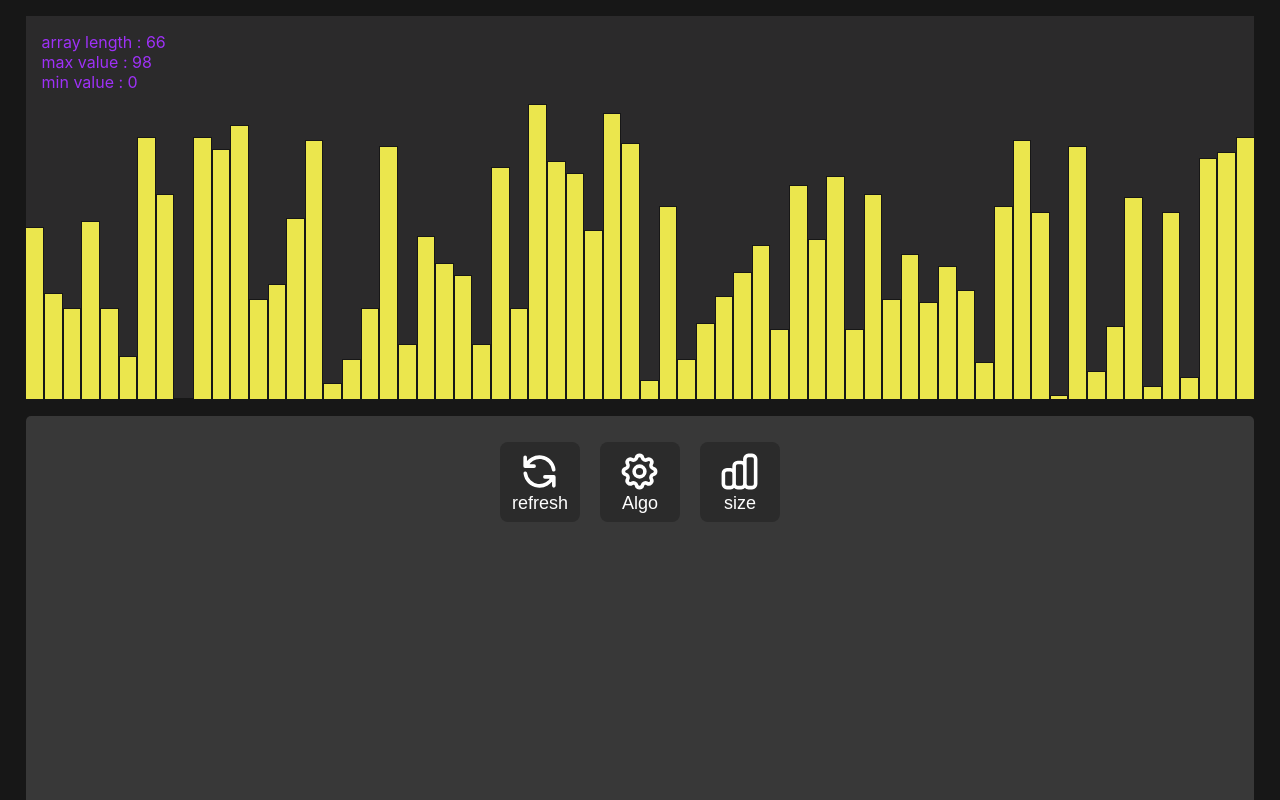
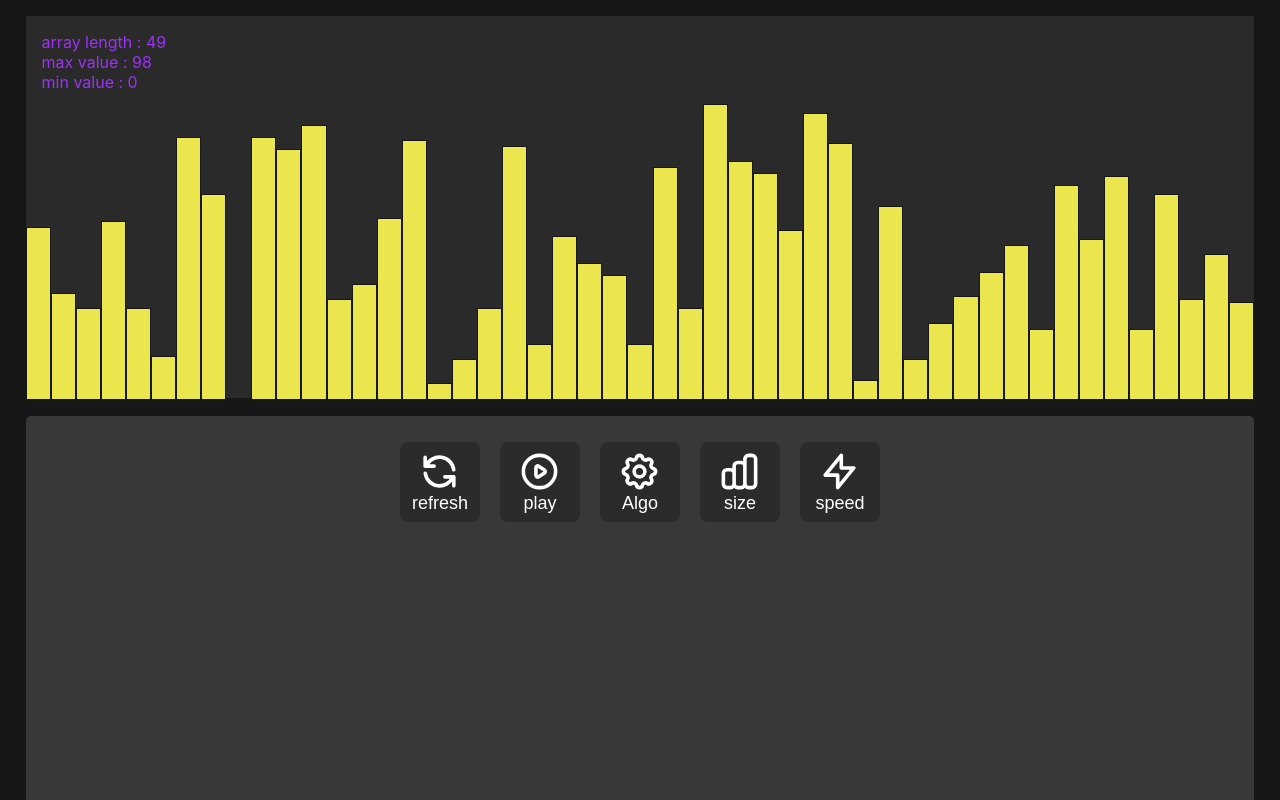
Before and after one commit to rai-roshan/react-sorting-visualizer, a React (Create React App) app: page / in a window 1280 px wide. Built offline with nearby package versions, Linux system fonts and the light colour scheme.

Commit message:
bubble sort with anuimation working

```diff
--- a/src/components/Controller/ControllerBar.js
+++ b/src/components/Controller/ControllerBar.js
@@ -1,23 +1,34 @@
 import {animateSorting} from "../../utils/animateSorting";
 import selectionSort from "../../utils/selectionSort";
+import mergeSort from "../../utils/mergeSort";
+import bubbleSort from '../../utils/bubbleSort';
 
-const ControllerBar = ({ array, bars, animateIntervalIds, generateRandomGraph }) => {
-    return <div id={"controller-bar"}>
-        <div className={'debug-bar'}>
+const ControllerBtns = ({ array, bars, animateIntervalIds, generateRandomGraph }) => {
+    return <div className={'debug-bar'}>
         <button className={'debug-btn'} onClick={ () => { generateRandomGraph() } }>
             <svg xmlns="http://www.w3.org/2000/svg" className="h-6 w-6" fill="none" viewBox="0 0 24 24"
                  stroke="currentColor">
-                    <path stroke-linecap="round" stroke-linejoin="round" stroke-width="2"
+                <path strokeLinecap="round" strokeLinejoin="round" strokeWidth="2"
                       d="M4 4v5h.582m15.356 2A8.001 8.001 0 004.582 9m0 0H9m11 11v-5h-.581m0 0a8.003 8.003 0 01-15.357-2m15.357 2H15"/>
             </svg>
             refresh
         </button>
-            <button className={'debug-btn'} onClick={ ()=>{ animateSorting(selectionSort(array), bars.current, animateIntervalIds.current) } }>
+        <button className={`debug-btn`}>
             <svg xmlns="http://www.w3.org/2000/svg" className="h-6 w-6" fill="none" viewBox="0 0 24 24"
                  stroke="currentColor">
-                    <path stroke-linecap="round" stroke-linejoin="round" stroke-width="2"
+                <path strokeLinecap="round" strokeLinejoin="round" strokeWidth="2"
+                      d="M14.752 11.168l-3.197-2.132A1 1 0 0010 9.87v4.263a1 1 0 001.555.832l3.197-2.132a1 1 0 000-1.664z"/>
+                <path strokeLinecap="round" strokeLinejoin="round" strokeWidth="2"
+                      d="M21 12a9 9 0 11-18 0 9 9 0 0118 0z"/>
+            </svg>
+            play
+        </button>
+        <button className={'debug-btn'} onClick={ ()=>{ animateSorting( bubbleSort(array), bars.current, animateIntervalIds.current) } }>
+            <svg xmlns="http://www.w3.org/2000/svg" className="h-6 w-6" fill="none" viewBox="0 0 24 24"
+                 stroke="currentColor">
+                <path strokeLinecap="round" strokeLinejoin="round" strokeWidth="2"
                       d="M10.325 4.317c.426-1.756 2.924-1.756 3.35 0a1.724 1.724 0 002.573 1.066c1.543-.94 3.31.826 2.37 2.37a1.724 1.724 0 001.065 2.572c1.756.426 1.756 2.924 0 3.35a1.724 1.724 0 00-1.066 2.573c.94 1.543-.826 3.31-2.37 2.37a1.724 1.724 0 00-2.572 1.065c-.426 1.756-2.924 1.756-3.35 0a1.724 1.724 0 00-2.573-1.066c-1.543.94-3.31-.826-2.37-2.37a1.724 1.724 0 00-1.065-2.572c-1.756-.426-1.756-2.924 0-3.35a1.724 1.724 0 001.066-2.573c-.94-1.543.826-3.31 2.37-2.37.996.608 2.296.07 2.572-1.065z"/>
-                    <path stroke-linecap="round" stroke-linejoin="round" stroke-width="2"
+                <path strokeLinecap="round" strokeLinejoin="round" strokeWidth="2"
                       d="M15 12a3 3 0 11-6 0 3 3 0 016 0z"/>
             </svg>
             Algo
@@ -25,12 +36,35 @@ const ControllerBar = ({ array, bars, animateIntervalIds, generateRandomGraph })
         <button className={'debug-btn'}>
             <svg xmlns="http://www.w3.org/2000/svg" className="h-6 w-6" fill="none" viewBox="0 0 24 24"
                  stroke="currentColor">
-                    <path stroke-linecap="round" stroke-linejoin="round" stroke-width="2"
+                <path strokeLinecap="round" strokeLinejoin="round" strokeWidth="2"
                       d="M9 19v-6a2 2 0 00-2-2H5a2 2 0 00-2 2v6a2 2 0 002 2h2a2 2 0 002-2zm0 0V9a2 2 0 012-2h2a2 2 0 012 2v10m-6 0a2 2 0 002 2h2a2 2 0 002-2m0 0V5a2 2 0 012-2h2a2 2 0 012 2v14a2 2 0 01-2 2h-2a2 2 0 01-2-2z"/>
             </svg>
             size
         </button>
+        <button className={'debug-btn'}>
+            <svg xmlns="http://www.w3.org/2000/svg" className="h-6 w-6" fill="none" viewBox="0 0 24 24"
+                 stroke="currentColor">
+                <path strokeLinecap="round" strokeLinejoin="round" strokeWidth="2" d="M13 10V3L4 14h7v7l9-11h-7z"/>
+            </svg>
+            speed
+        </button>
     </div>
+}
+
+const Description = () => {
+    return <div id={"dock"}>
+
+    </div>
+}
+
+const ControllerBar = ({ array, bars, animateIntervalIds, generateRandomGraph }) => {
+    return <div id={"controller-bar"}>
+        <ControllerBtns
+        array={array}
+        bars={bars}
+        animateIntervalIds={animateIntervalIds}
+        generateRandomGraph={generateRandomGraph} />
+        <Description />
     </div>
 }
 
--- a/src/utils/animateSorting.js
+++ b/src/utils/animateSorting.js
@@ -4,12 +4,11 @@ function clearAnimationIntervals( animateIntervalIds ) {
             clearTimeout( timeoutId );
         });
     animateIntervalIds = [];
-    // console.log(animateIntervalIds);
 }
 
 function animateSorting( steps, bars, animateIntervalIds ) {
     let j = 0 ;
-    const animateDelay = 50;
+    const animateDelay = 10;//30; //50
     for(let i=0;i<steps.length;i++){
         const step = steps[i];
 
--- /dev/null
+++ b/src/utils/bubbleSort.js
@@ -0,0 +1,34 @@
+const Step = require('./Step');
+const { swap } = require('./utils');
+
+function bubbleSort( array ) {
+    let animation = [];
+    let i,j;
+    const length = array.length;
+    for( i=0;i<length-1;i++){
+        //the largest value is placed at its correct place
+        let swapped = false;
+        for(j=0;j<length-1-i;j++){
+            animation.push(Step.compare( [j, j+1] ));
+            if( array[j] > array[j+1] ){
+                swapped = true;
+                animation.push(Step.swap( [j, array[j+1], j+1, array[j]] ));
+                swap(array, j, j+1);
+            }
+        }
+        animation.push(Step.final([length-1-i]));
+        if( swapped===false ){
+            // if( animation.length===0 ){
+                for(let k=length-i-1;k>=0;k--)
+                    animation.push(Step.final( [k]))
+            // }
+            console.log(array);
+            return animation;
+        }
+    }
+
+    console.log(array);
+    return animation;
+}
+
+module.exports = bubbleSort;
--- a/src/utils/mergeSort.js
+++ b/src/utils/mergeSort.js
@@ -1,7 +1,6 @@
-import Step from './Step';
+const Step = require('./Step');
 
-// const arr = [12, 11, 13, 5, 6, 7 ];
-export default function mergeSort(array) {
+function mergeSort(array) {
     // console.log(`original array : ${array}`);
     let animation = [];
     mergeSortUtil(array, 0, array.length-1, animation);
@@ -9,7 +8,7 @@ export default function mergeSort(array) {
     for(let i=0;i<array.length;i++)
         animation.push(Step.final([i]));
 
-    // console.log(`merge sort : ${array}`);
+    console.log(`merge sort : ${array}`);
     // console.log(`animation : ${animation}`);
     return animation;
     //return array;
@@ -74,3 +73,4 @@ function merge(array, begin, mid, end, animation) {
 }
 
 // console.log(mergeSort(arr));
+module.exports = mergeSort;
--- a/src/utils/selectionSort.js
+++ b/src/utils/selectionSort.js
@@ -1,7 +1,7 @@
-import Step from './Step';
+const Step = require('./Step');
 const { swap } = require('./utils');
 
-export default function selectionSort(array) {
+function selectionSort(array) {
     console.log(array);
     let animation = [];
     const l = array.length;
@@ -15,7 +15,7 @@ export default function selectionSort(array) {
                 min_index = j;
             }
         }
-        if(min_index!=i) {
+        if(min_index!==i) {
             swap(array, i, min_index);
             animation.push(Step.swap([i, array[i], min_index, array[min_index]]));
         }
@@ -25,3 +25,5 @@ export default function selectionSort(array) {
     console.log(array);
     return animation;
 }
+
+module.exports = selectionSort;
--- a/src/utils/utils.js
+++ b/src/utils/utils.js
@@ -12,8 +12,9 @@ function randomLength( minLimit=10 ) {
     return length;
 }
 
-function createRandomArray() {
-    let array = [...Array(randomLength()+1).keys()].slice(1);
+function createRandomArray(length=50) {
+    // randomLength()+1
+    let array = [...Array( length ).keys()].slice(1);
     for( let i=0;i<array.length;i++)
         array[i]=randomHeight();
     // console.log(array);
```
Lines whose indentation alone changed are shown as unchanged.
